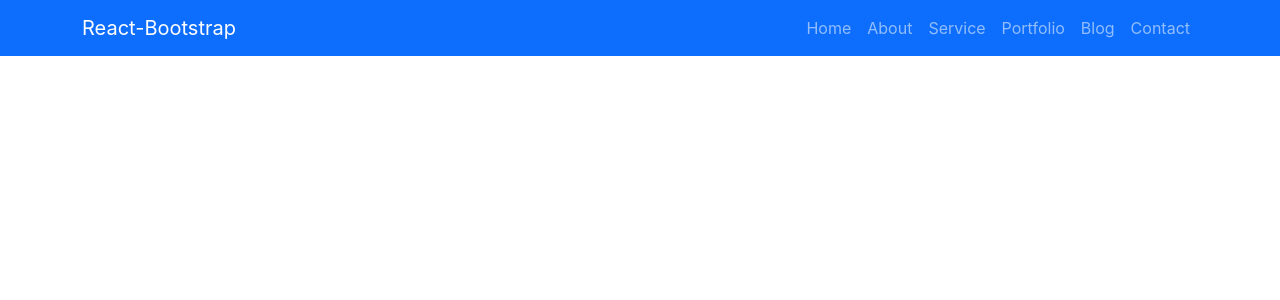
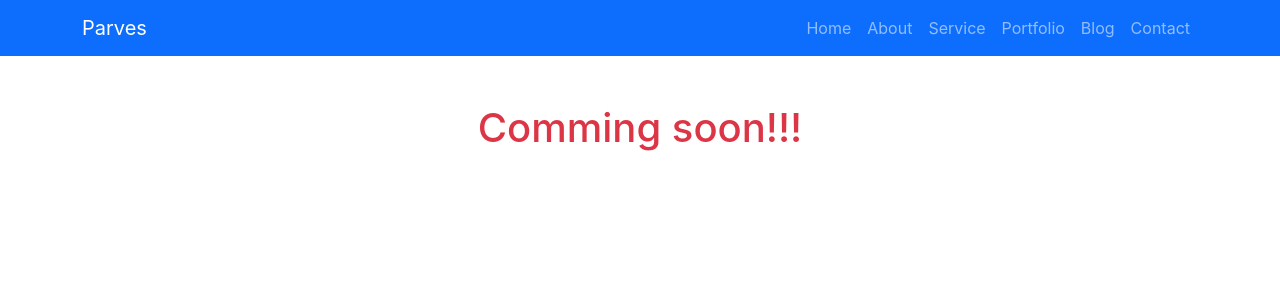
Before and after one commit to ParvesPR/portfolio, a React (Create React App) app: page /blog in a window 1280 px wide. Shown: the top 300 px of the page. Built offline with nearby package versions, Linux system fonts and the light colour scheme.

Commit message:
blog added

```diff
--- a/src/App.js
+++ b/src/App.js
@@ -3,6 +3,7 @@ import './App.css';
 import Home from './components/Home/Home/Home';
 import MyServices from './components/Home/MyServices/MyServices';
 import Header from './components/Shared/Header/Header';
+import Blog from './components/Blog/Blog';
 
 function App() {
   return (
@@ -12,6 +13,7 @@ function App() {
         <Route path='/' element={<Home></Home>}></Route>
         <Route path='/home' element={<Home></Home>}></Route>
         <Route path='/myservices' element={MyServices}></Route>
+        <Route path='/blog' element={<Blog></Blog>}></Route>
       </Routes>
     </div>
   );
--- /dev/null
+++ b/src/components/Blog/Blog.js
@@ -0,0 +1,11 @@
+import React from 'react';
+
+const Blog = () => {
+    return (
+        <div>
+            <h1 className='text-center text-danger py-5'>Comming soon!!!</h1>
+        </div>
+    );
+};
+
+export default Blog;
--- a/src/components/Shared/Header/Header.js
+++ b/src/components/Shared/Header/Header.js
@@ -6,7 +6,7 @@ const Header = () => {
     return (
         <Navbar className='nav_bar' collapseOnSelect expand="lg" bg="primary" variant="dark">
             <Container>
-                <Navbar.Brand href="#home">React-Bootstrap</Navbar.Brand>
+                <Navbar.Brand href="#home">Parves</Navbar.Brand>
                 <Navbar.Toggle aria-controls="responsive-navbar-nav" />
                 <Navbar.Collapse id="responsive-navbar-nav">
                     <Nav className='ms-auto '>
```
